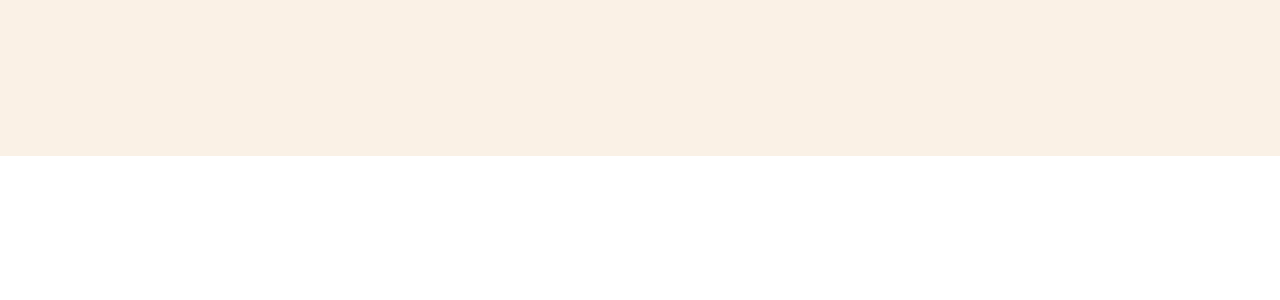
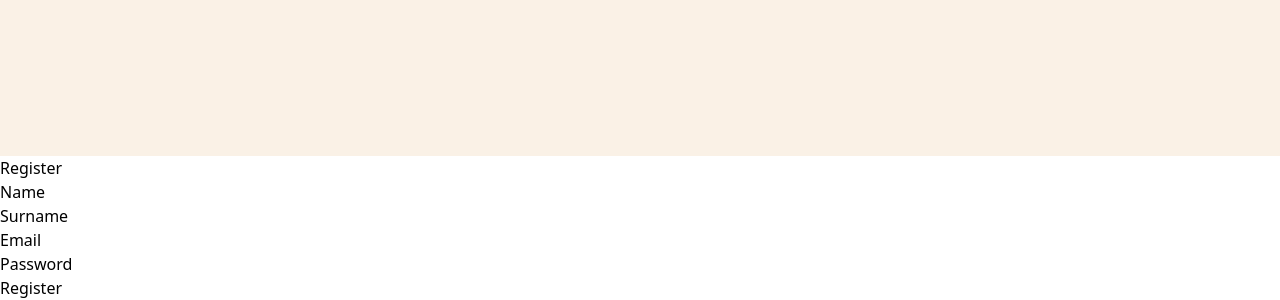
Before and after one commit to hallu-boss/dreamFoodX, a Vue app in the folder frontend/: page / in a window 1280 px wide. Shown: the part 724-1024 px from the top of the page. Before the commit the page ends 880 px from the top, so only its background shows below. Built offline with nearby package versions, Linux system fonts and the light colour scheme.

Commit message:
Added example register form

```diff
--- /dev/null
+++ b/frontend/src/components/ExampleRegister.tsx
@@ -0,0 +1,116 @@
+import React, { useState } from "react";
+import axios from "axios";
+
+interface RegisterFormData {
+  name: string;
+  surname: string;
+  email: string;
+  password: string;
+}
+
+type ErrorResponse = {
+  error: string;
+};
+
+const Register = () => {
+  const [formData, setFormData] = useState<RegisterFormData>({
+    name: "",
+    surname: "",
+    email: "",
+    password: "",
+  });
+
+  const [errorMessage, setErrorMessage] = useState<string>("");
+  const [successMessage, setSuccessMessage] = useState<string>("");
+
+  // Funkcja obsługująca zmiany w polach formularza
+  const handleInputChange = (e: React.ChangeEvent<HTMLInputElement>) => {
+    const { name, value } = e.target;
+    setFormData({
+      ...formData,
+      [name]: value,
+    });
+  };
+
+  // Funkcja obsługująca wysyłanie formularza
+  const handleSubmit = async (e: React.FormEvent) => {
+    e.preventDefault();
+
+    try {
+      const response = await axios.post(
+        "http://localhost:5000/register",
+        formData,
+        {
+          headers: {
+            "Content-Type": "application/json",
+          },
+        }
+      );
+
+      setSuccessMessage(response.data.message);
+      setErrorMessage("");
+    } catch (error: unknown) {
+      if (axios.isAxiosError<ErrorResponse>(error)) {
+        setErrorMessage(error.response?.data?.error || "Something went wrong");
+      }
+      setSuccessMessage("");
+    }
+  };
+
+  return (
+    <div>
+      <h1>Register</h1>
+      {successMessage && <p style={{ color: "green" }}>{successMessage}</p>}
+      {errorMessage && <p style={{ color: "red" }}>{errorMessage}</p>}
+      <form onSubmit={handleSubmit}>
+        <div>
+          <label htmlFor="name">Name</label>
+          <input
+            type="text"
+            id="name"
+            name="name"
+            value={formData.name}
+            onChange={handleInputChange}
+            required
+          />
+        </div>
+        <div>
+          <label htmlFor="surname">Surname</label>
+          <input
+            type="text"
+            id="surname"
+            name="surname"
+            value={formData.surname}
+            onChange={handleInputChange}
+            required
+          />
+        </div>
+        <div>
+          <label htmlFor="email">Email</label>
+          <input
+            type="email"
+            id="email"
+            name="email"
+            value={formData.email}
+            onChange={handleInputChange}
+            required
+          />
+        </div>
+        <div>
+          <label htmlFor="password">Password</label>
+          <input
+            type="password"
+            id="password"
+            name="password"
+            value={formData.password}
+            onChange={handleInputChange}
+            required
+          />
+        </div>
+        <button type="submit">Register</button>
+      </form>
+    </div>
+  );
+};
+
+export default Register;
--- a/frontend/src/pages/Home.tsx
+++ b/frontend/src/pages/Home.tsx
@@ -1,3 +1,4 @@
+import Register from "../components/ExampleRegister";
 
 function Home () {
 
@@ -6,6 +7,7 @@ function Home () {
             <div className="page-color">
                 home
             </div>
+            <Register />
         </>
     )
 }
```
